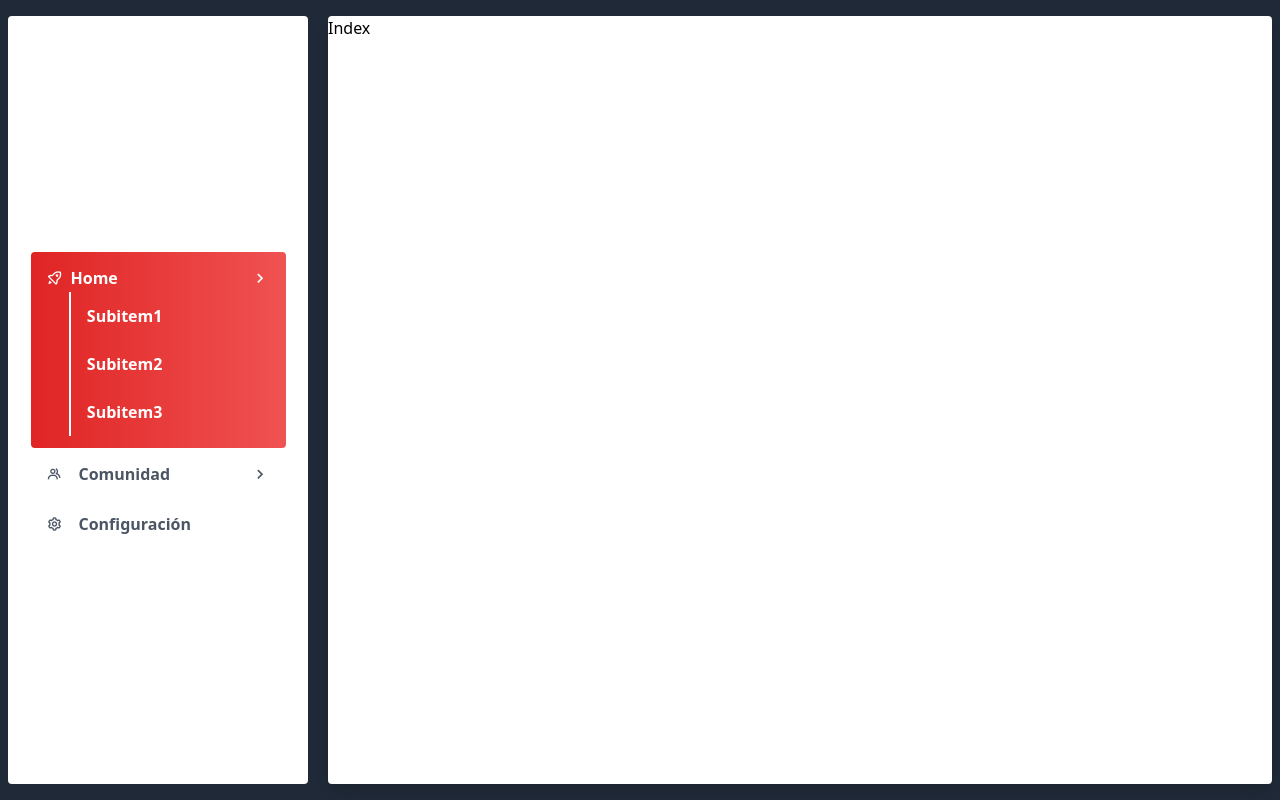
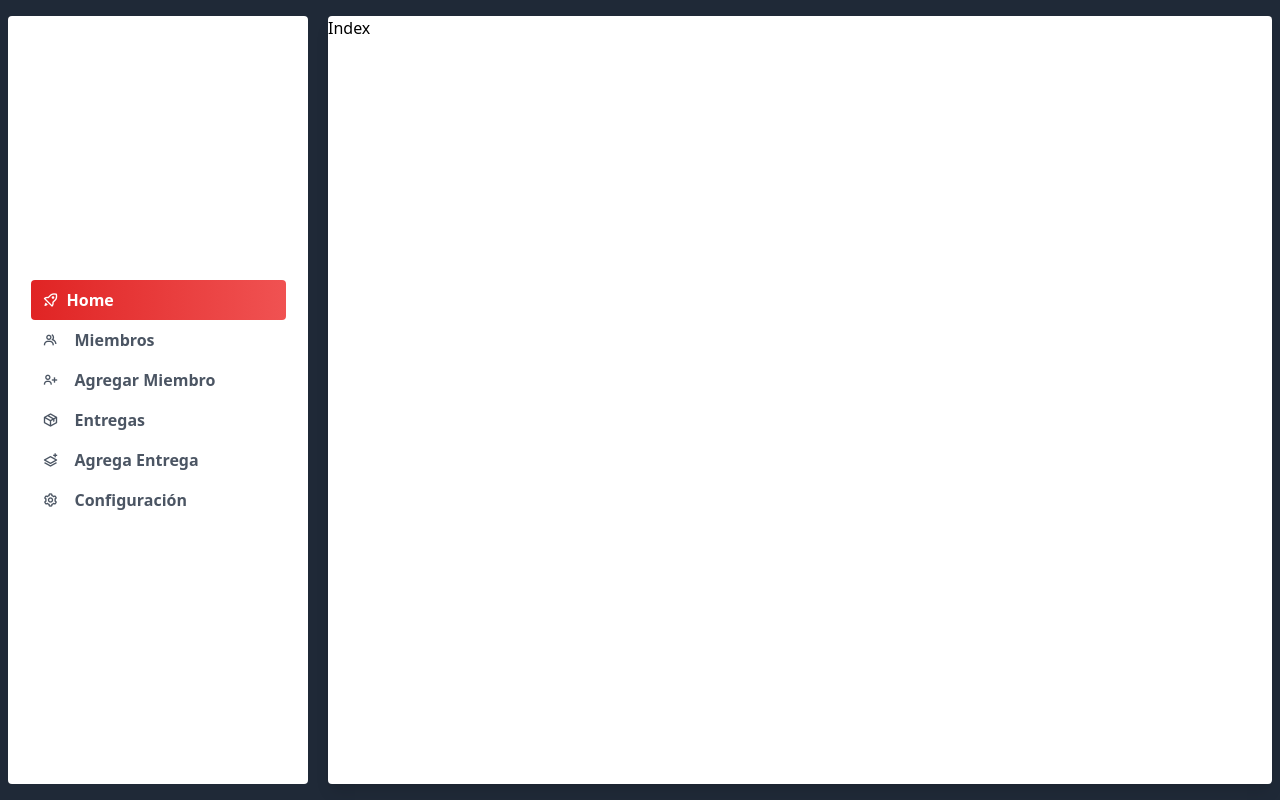
Before and after one commit to brayanforero/distribucion-alimentos, a React (Vite) app: page /app in a window 1280 px wide. Built offline with nearby package versions, Linux system fonts and the light colour scheme.

Commit message:
:construction: [ADD] items menus

```diff
--- a/src/components/auth/NavApp/NavApp.jsx
+++ b/src/components/auth/NavApp/NavApp.jsx
@@ -11,36 +11,42 @@ function NavApp() {
               <div className="flex items-center gap-2">
                 <i className="bx bx-rocket"></i>
                 Home
-                <i className="bx bx-chevron-right ml-auto text-xl"></i>
               </div>
-              <ul className="w-[90%] ml-auto border-l-2 border-white">
-                <li>
-                  <Link className="py-3 px-4 block w-full" to=".">
-                    Subitem1
-                  </Link>
-                </li>
-                <li>
-                  <Link className="py-3 px-4 block w-full" to=".">
-                    Subitem2
-                  </Link>
-                </li>
-                <li>
-                  <Link className="py-3 px-4 block w-full" to=".">
-                    Subitem3
-                  </Link>
-                </li>
-              </ul>
             </AppLink>
           </li>
           <li className="w-[85%] mx-auto">
             <AppLink to="comunity">
               <div className="flex items-center gap-4">
                 <i class="bx bx-group"></i>
-                Comunidad
-                <i className="bx bx-chevron-right ml-auto text-xl"></i>
+                <span className="whitespace-nowrap">Miembros</span>
               </div>
             </AppLink>
           </li>
+          <li className="w-[85%] mx-auto">
+            <AppLink to="comunity/add">
+              <div className="flex items-center gap-4">
+                <i class="bx bx-user-plus"></i>
+                <span className="whitespace-nowrap">Agregar Miembro</span>
+              </div>
+            </AppLink>
+          </li>
+          <li className="w-[85%] mx-auto">
+            <AppLink to="deliveries">
+              <div className="flex items-center gap-4">
+                <i class="bx bx-package"></i>
+                <span>Entregas</span>
+              </div>
+            </AppLink>
+          </li>
+          <li className="w-[85%] mx-auto">
+            <AppLink to="deliveires/add">
+              <div className="flex items-center gap-4">
+                <i class="bx bx-layer-plus"></i>
+                <span>Agrega Entrega</span>
+              </div>
+            </AppLink>
+          </li>
+
           <li className="w-[85%] mx-auto">
             <AppLink to="settings">
               <div className="flex items-center gap-4">
--- a/src/components/shared/AppLink/AppLink.css
+++ b/src/components/shared/AppLink/AppLink.css
@@ -1,3 +1,3 @@
 .AppLink {
-  @apply text-gray-600 font-semibold rounded py-3 px-4 block w-full overflow-hidden;
+  @apply text-gray-600 font-semibold rounded py-2 px-3 block w-full overflow-hidden;
 }
```
Also changed, not shown: 1 other file (tests, documents, lock files or other folders).
